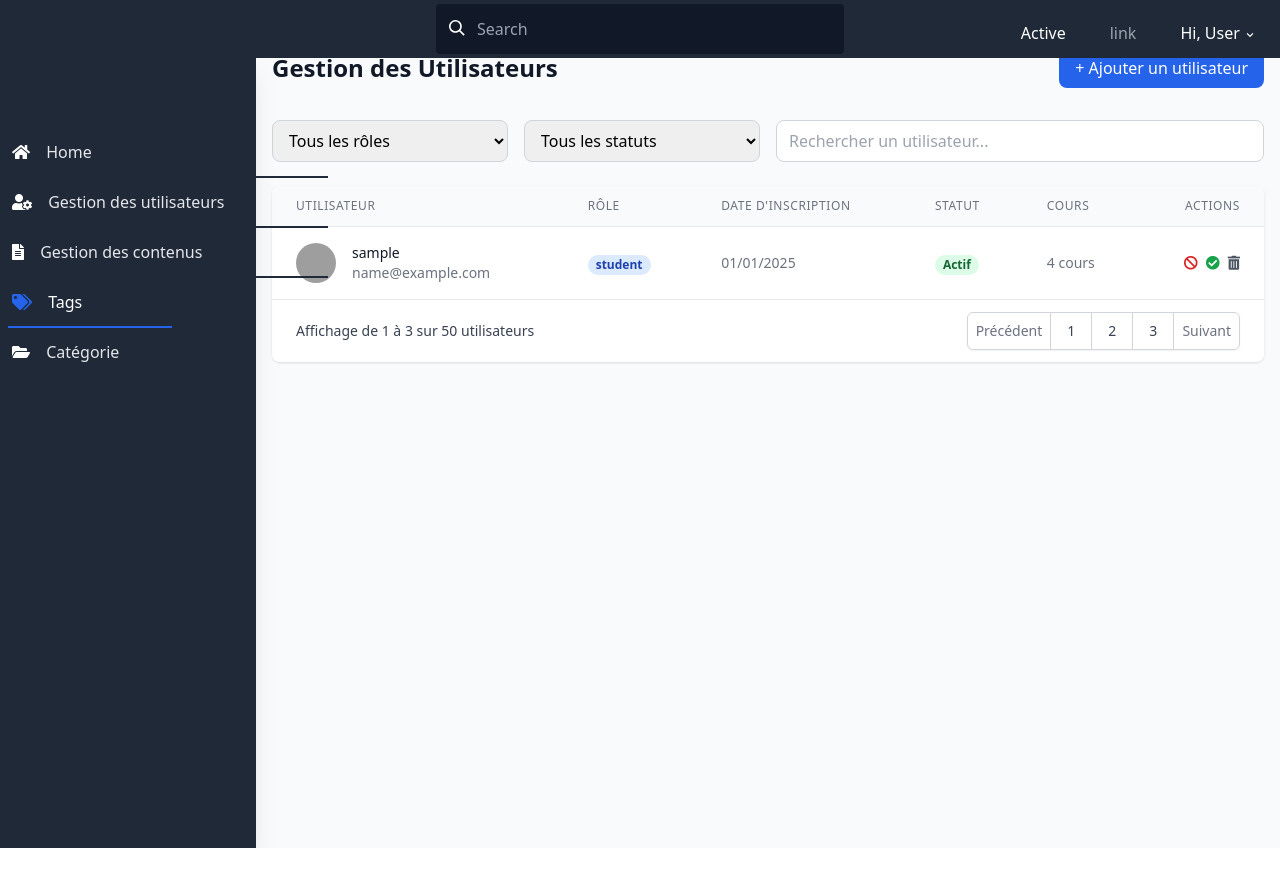
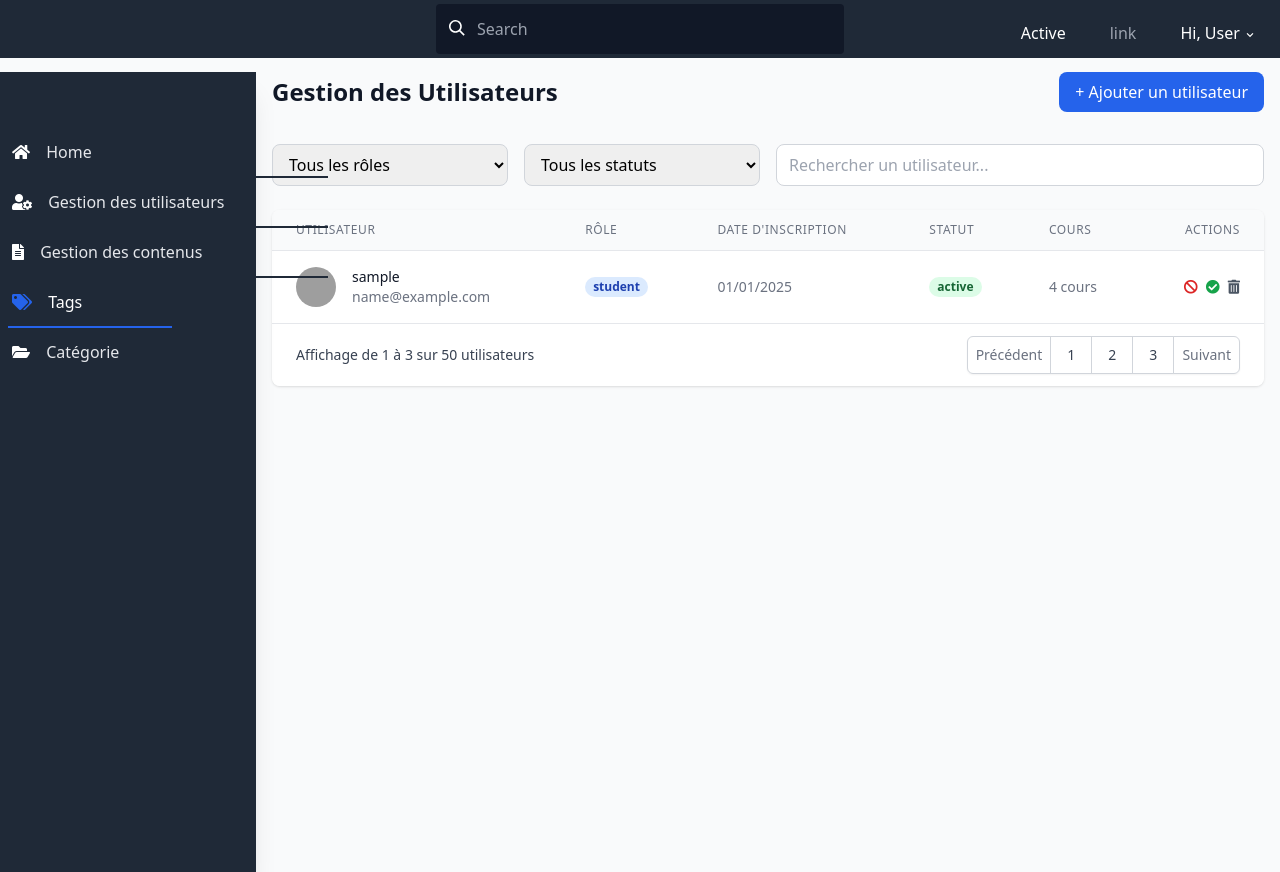
Before and after one commit to abdelouafir/Youdemy, a PHP site: page /app/views/dashboard/admin/GestionUtilsateur.php in a window 1280 px wide. Before the commit the page ends 848 px from the top, so only its background shows below. Run offline with PHP 8.4, Linux system fonts and the light colour scheme; tables that the repository leaves empty hold one stand-in row (values such as "Sample post"); some libraries are stand-ins or nearby versions; grey boxes are pictures that could not be loaded.

Commit message:
traville sur parti gestion de users activi,ban,supremer

```diff
--- a/Databases/Create_Db.sql
+++ b/Databases/Create_Db.sql
@@ -8,7 +8,7 @@
     email VARCHAR(100) NOT NULL UNIQUE,
     password VARCHAR(255) NOT NULL,
     role ENUM('student', 'Enseignant','admin') NOT NULL,
-    is_active BOOLEAN DEFAULT TRUE
+    status ENUM('active','attente') not NULL DEFAULT 'attente'
 );
 
 CREATE TABLE categories (
--- a/app/Models/admin.php
+++ b/app/Models/admin.php
@@ -1,6 +1,7 @@
 <?php
 namespace app\Models;
 use pdo;
+use PDOException;
 require_once dirname(__FILE__, 3) . '/vendor/autoload.php';
 
 use app\Models\user;
@@ -9,13 +10,53 @@
 class admin extends user {
 
     public function get_all_users ($pdo){
-        $sql = "SELECT id,username,role,email,password FROM users";
+        $sql = "SELECT id,username,role,email,password,status FROM users";
         $stmt = $pdo->prepare($sql);
         if($stmt->execute()){
             return $stmt->fetchAll(PDO::FETCH_ASSOC);
         }
     }
+    public function delete_user ($pdo,$id){
+            $sql = "DELETE FROM users WHERE id = :id";
 
-}
+            $stmt = $pdo->prepare($sql);
+            $stmt->bindParam(':id', $id, PDO::PARAM_INT);
+
+            try {
+                return $stmt->execute();
+            } catch (PDOException $e) {
+                error_log("Erreur : " . $e->getMessage());
+                return false;
+            }
+        }
+        public function update_status($pdo, $id) {
+            $status = 'active';
+            $sql = "UPDATE users
+                    SET status = :status
+                    WHERE id = :id";
+
+            $stmt = $pdo->prepare($sql);
+            $stmt->bindParam(':status', $status);
+            $stmt->bindParam(':id', $id);
+            $valur = $stmt->execute();
+            print_r($valur);
+            return $valur;
+        }
+        public function update_status_ban($pdo, $id) {
+            $status = 'attente';
+            $sql = "UPDATE users
+                    SET status = :status
+                    WHERE id = :id";
+
+            $stmt = $pdo->prepare($sql);
+            $stmt->bindParam(':status', $status);
+            $stmt->bindParam(':id', $id);
+            $valur = $stmt->execute();
+            print_r($valur);
+            return $valur;
+        }
+    }
+
+
 
 ?>
--- a/app/Views/dashboard/admin/GestionUtilsateur.php
+++ b/app/Views/dashboard/admin/GestionUtilsateur.php
@@ -8,6 +8,26 @@
 
 $select = new admin();
 $users = $select->get_all_users($conction);
+
+$id_delete = $_GET['id_delete'] ?? null;
+$id_active = $_GET['id_active'] ?? NULL;
+$id_ban = $_GET['id_ban'] ?? NULL;
+
+var_dump($id_delete);
+if($id_delete != null){
+    $select->delete_user($conction,$id_delete);
+    header("location: ./GestionUtilsateur.php");
+}
+// virifre id active
+if($id_active != null){
+    $select->update_status($conction,$id_active);
+    header("location: ./GestionUtilsateur.php");
+}
+// virifre id ban
+if($id_ban != null){
+    $select->update_status_ban($conction,$id_ban);
+    header("location: ./GestionUtilsateur.php");
+}
 
 ?>
 
@@ -111,7 +131,7 @@
                             </td>
                             <td class="px-6 py-4 whitespace-nowrap">
                                 <span class="px-2 inline-flex text-xs leading-5 font-semibold rounded-full bg-green-100 text-green-800">
-                                    Actif
+                                    <?= $user['status']?>
                                 </span>
                             </td>
                             <td class="px-6 py-4 whitespace-nowrap text-sm text-gray-500">
@@ -120,26 +140,18 @@
                             <td class="px-6 py-4 whitespace-nowrap text-right text-sm font-medium">
                                 <div class="flex justify-end space-x-2">
 
-                                    <button class="text-red-600 hover:text-red-900">
+                                    <a href="./GestionUtilsateur.php?id_ban=<?php echo $user['id']?>"  class="text-red-600 hover:text-red-900">
                                         <i class="fas fa-ban"></i>
+                                    </a>
 
-                                    </button>
-
-                                    <button class="text-green-600 hover:text-green-900">
+                                    <a href="./GestionUtilsateur.php?id_active=<?php echo $user['id']?>" class="text-green-600 hover:text-green-900">
                                         <i class="fas fa-check-circle"></i>
-
-                                    </button>
-
-
-                                    <button class="text-gray-600 hover:text-gray-900">
+                                    </a>
+                                    <a href="./GestionUtilsateur.php?id_delete=<?php echo $user['id']?>" class="text-gray-600 hover:text-gray-900">
                                         <i class="fas fa-trash-alt"></i>
-
-                                    </button>
+                                    </a>
                                 </div>
                             </td>
-
-
-
                         </tr>
                         <?php } ?>
 
```
